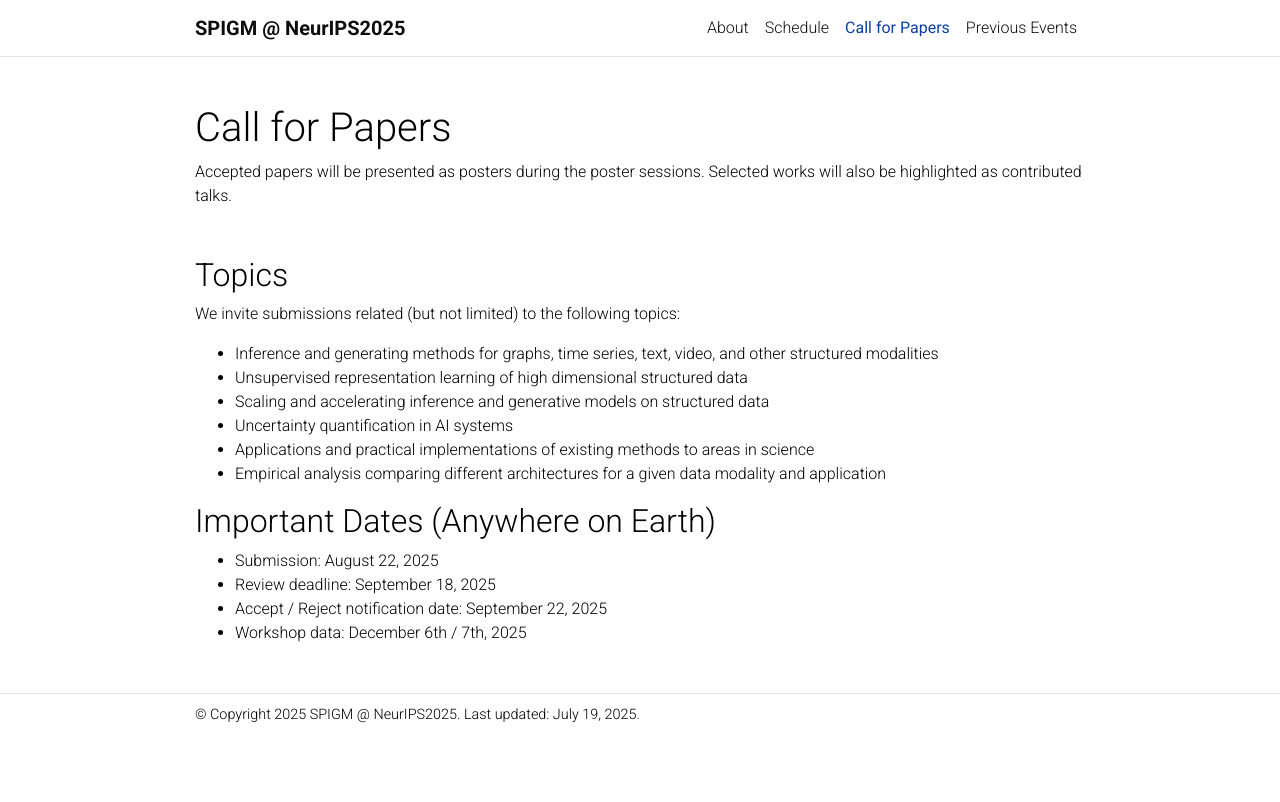
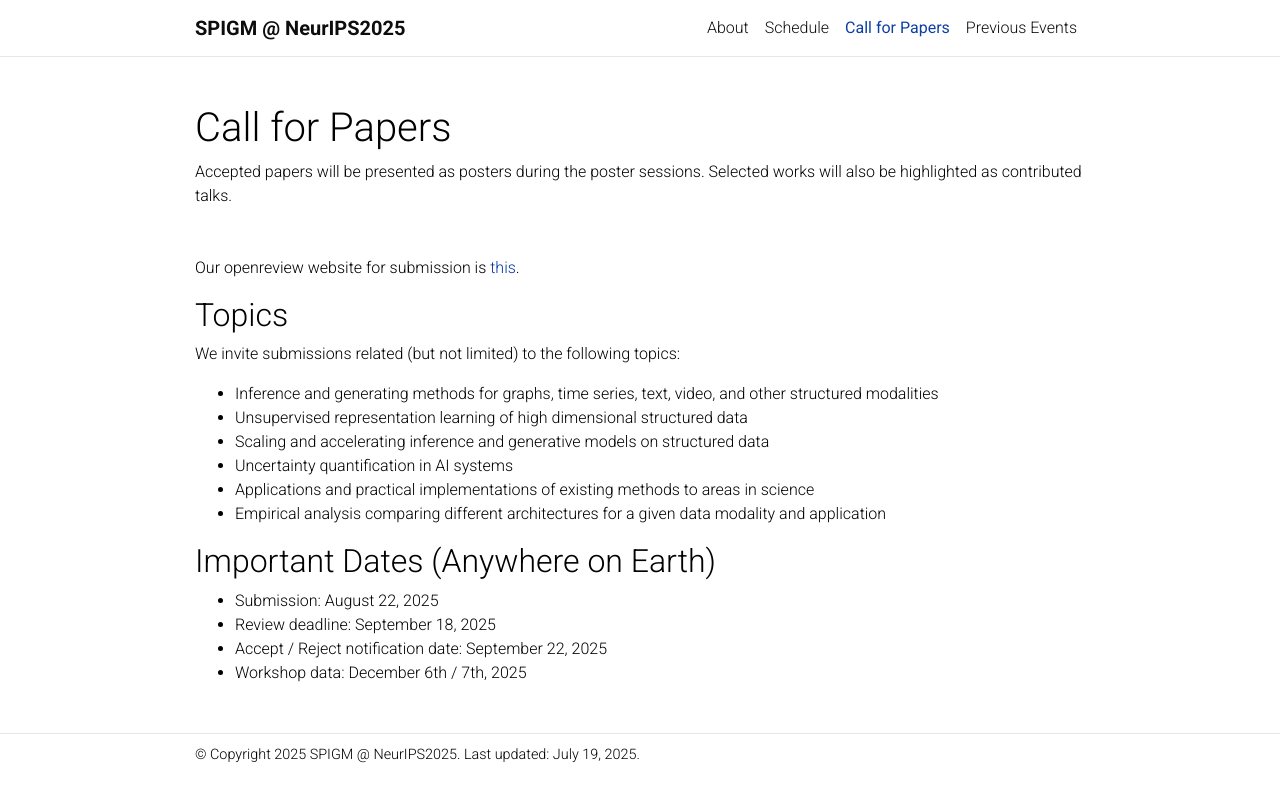
Before and after one commit to spigmworkshopv3/spigmworkshopv3.github.io, a Jekyll site: the page built from _pages/call.md, in a window 1280 px wide. Shown: the top 802 px of the page. Built offline with Jekyll 4.4.1, drawn with Linux system fonts in a browser that asks for light colours; comment, search, counter and statistics services are not loaded; a style sheet for code colours, icons or effects is not loaded.

Commit message:
Update call.md

```diff
--- a/_pages/call.md
+++ b/_pages/call.md
@@ -8,6 +8,8 @@ nav_order: 3
 ---
 
 <br>
+
+Our openreview website for submission is [this](https://openreview.net/group?id=NeurIPS.cc/2025/Workshop/SPIGM).
 
 ## Topics
 
```
